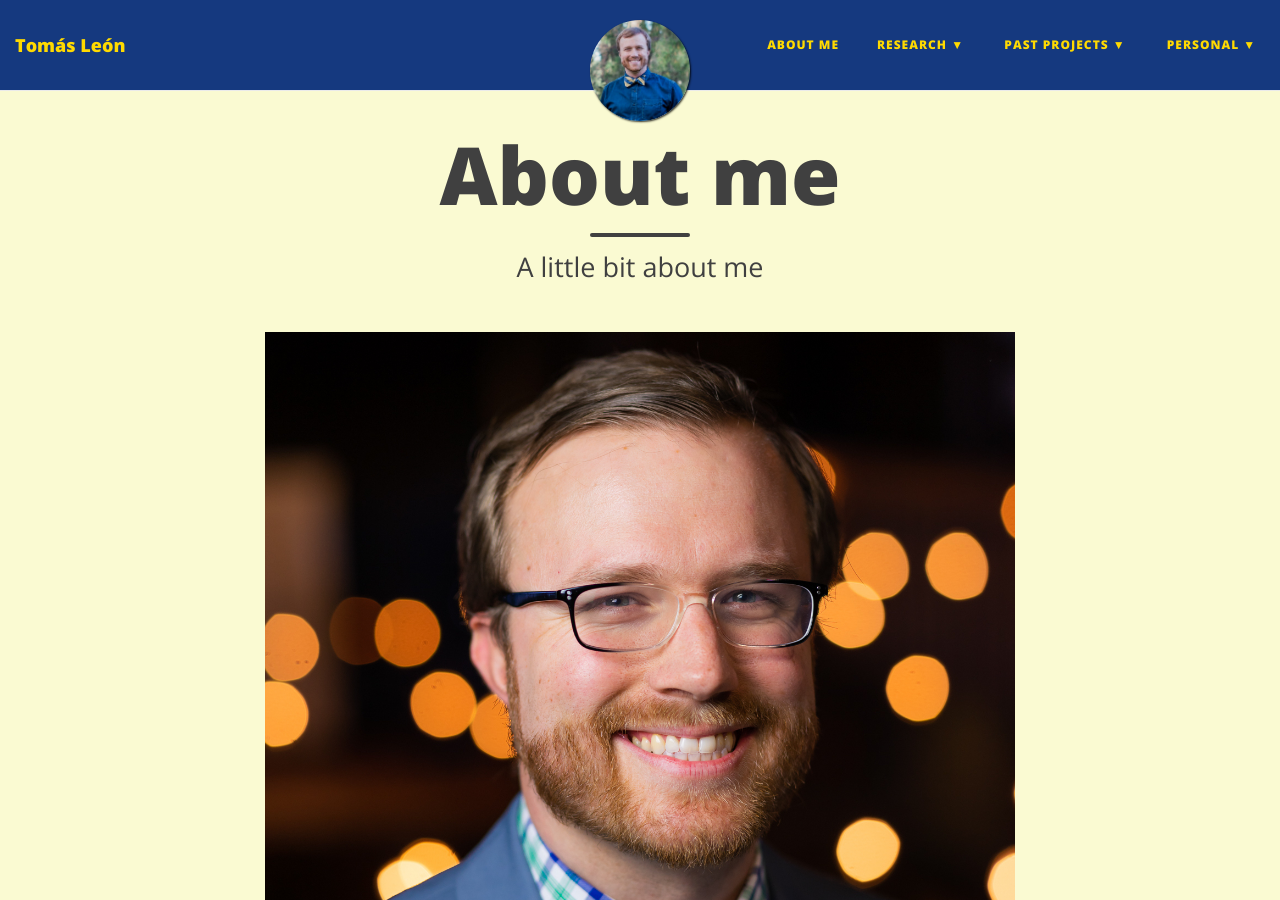
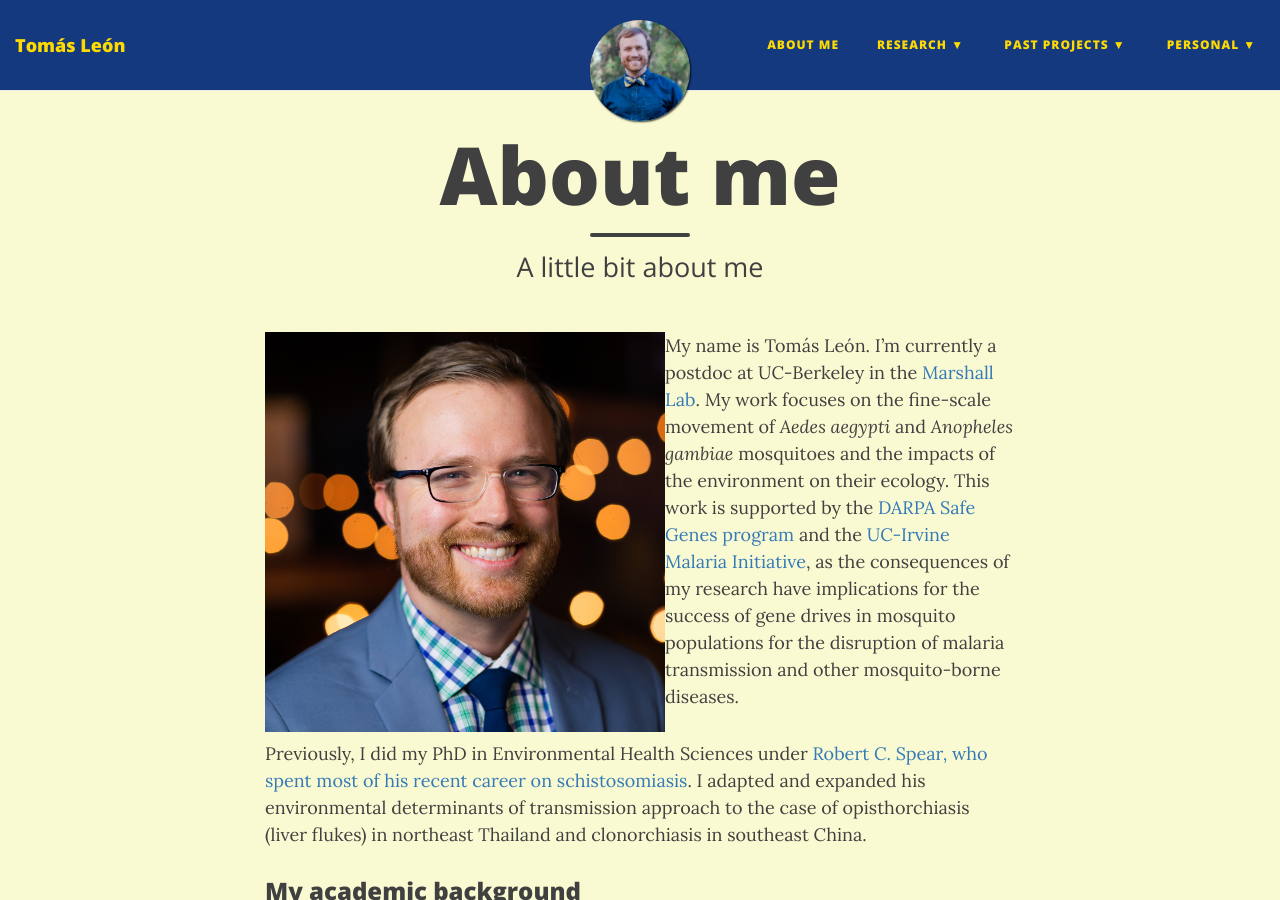
Before and after one commit to tomasleon/tomasleon.github.io, a Jekyll site: the page built from aboutme.md, in a window 1280 px wide and 900 px high. Built offline with Jekyll 4.4.1, drawn with Linux system fonts in a browser that asks for light colours; nearby versions of some CDN libraries.

Commit message:
Update aboutme.md

```diff
--- a/aboutme.md
+++ b/aboutme.md
@@ -5,7 +5,7 @@ subtitle: A little bit about me
 tags: img
 ---
 
-<img src="/img/new-headshot-square.jpeg" />
+<img src="/img/new-headshot-square.jpeg" align="left" width=400 />
 My name is Tomás León. I'm currently a postdoc at UC-Berkeley in the [Marshall Lab](https://www.marshalllab.com). My work focuses on the fine-scale movement of _Aedes aegypti_ and _Anopheles gambiae_ mosquitoes and the impacts of the environment on their ecology. This work is supported by the [DARPA Safe Genes program](https://www.darpa.mil/program/safe-genes) and the [UC-Irvine Malaria Initiative](http://malaria.bio.uci.edu/), as the consequences of my research have implications for the success of gene drives in mosquito populations for the disruption of malaria transmission and other mosquito-borne diseases.
 
 Previously, I did my PhD in Environmental Health Sciences under [Robert C. Spear, who spent most of his recent career on schistosomiasis](https://schistoatberkeley.weebly.com/). I adapted and expanded his environmental determinants of transmission approach to the case of opisthorchiasis (liver flukes) in northeast Thailand and clonorchiasis in southeast China.
```
